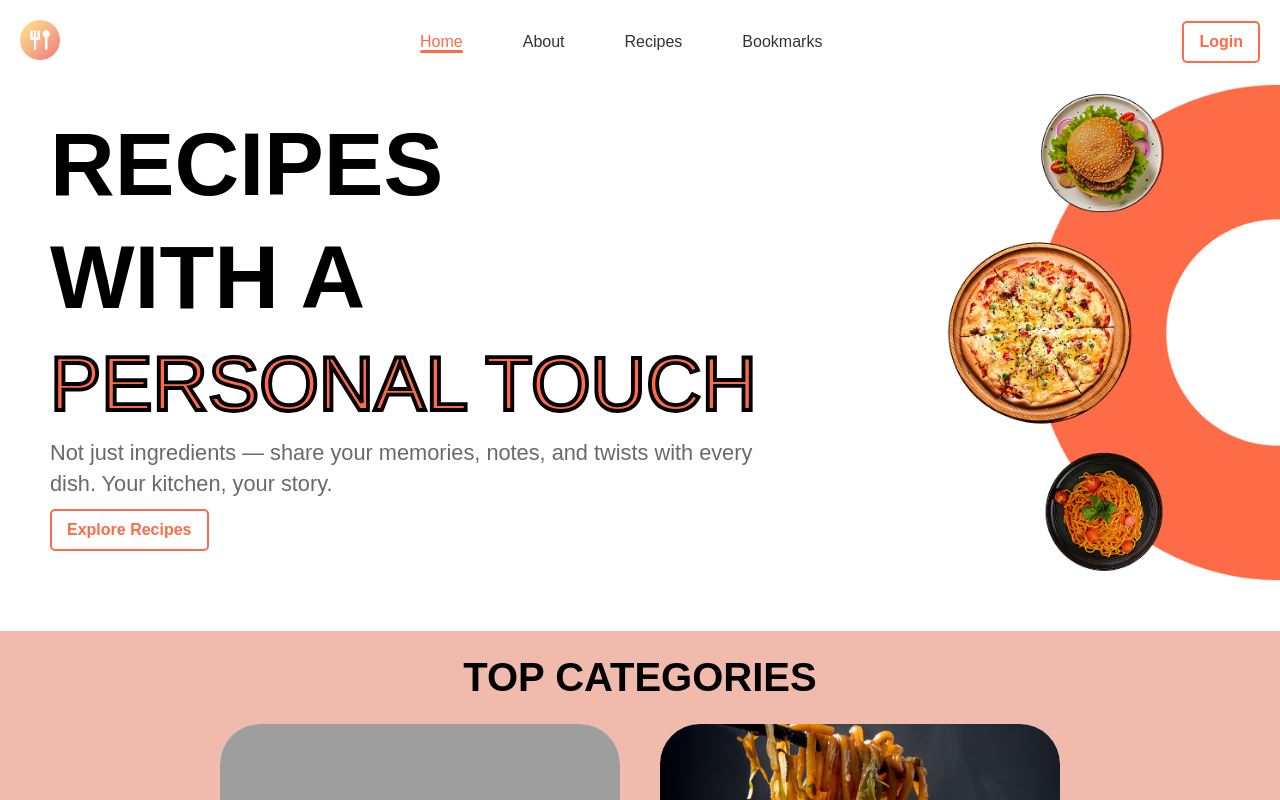
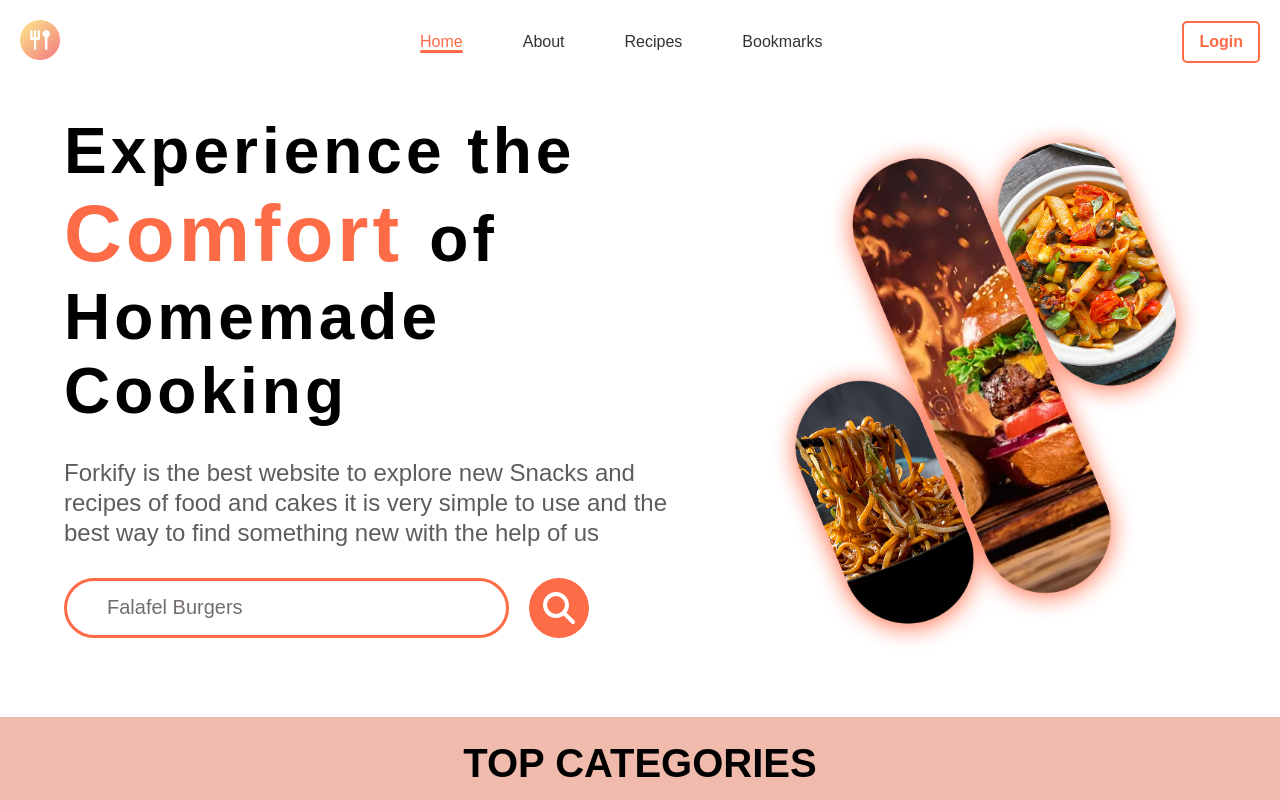
Before and after one commit to PavitrankMishra/Food-Recipe-, a React (Vite) app: page / in a window 1280 px wide. Shown: the top 800 px of the page. Built offline with nearby package versions, Linux system fonts and the light colour scheme; no server answers; grey boxes are pictures that could not be loaded; a web font is replaced by a local one.

Commit message:
"style: styled the user interface for hero component"

```diff
--- a/src/Components/Hero.css
+++ b/src/Components/Hero.css
@@ -6,26 +6,38 @@
 }
 
 .heroContainer .heroLeft {
-  width: 60%;
+  width: 50%;
   display: flex;
   align-items: flex-start;
   flex-direction: column;
   justify-content: center;
-  padding-left: 50px;
-  gap: 10px;
-  order: 2px solid red;
+  /* padding-left: 20px; */
+  gap: 30px;
 }
 
 .heroContainer .heroLeft h1 {
   font-size: 120px;
   font-size: 7vw;
+  font-size: 64px;
+  letter-spacing: 4px;
 }
 
 .heroContainer .heroLeft span {
   font-size: 80px;
   font-size: 6vw;
+  font-size: 80px;
   color: #fd6b47;
-  -webkit-text-stroke: 0.3vw #000;
+  letter-spacing: 4%;
+  /* -webkit-text-stroke: 0.3vw #000; */
+}
+
+.heroContainer .heroLeft .subtext {
+  font-size: 24px;
+  letter-spacing: 4%;
+  font-weight: 500;
+  line-height: 30px;
+  color: #5d5d5d;
+  max-width: 681px;
 }
 
 .heroContainer .heroLeft p {
@@ -39,6 +51,44 @@
   background-color: transparent;
   border: none;
   outline: none;
+  cursor: pointer;
+}
+
+.heroContainer .heroLeft input {
+  border: none;
+  border: 3px solid #fd6b47;
+  border-radius: 40px;
+  height: 60px;
+  width: 445px;
+}
+
+.heroContainer .heroLeft .styled-input {
+  color: #736d6d;
+  font-size: 20px;
+  letter-spacing: 40%;
+  line-height: 20px;
+  font-weight: 500;
+  padding-left: 40px;
+  outline: none;
+}
+
+.heroContainer .heroLeft .inputRecipe {
+  display: flex;
+  align-items: center;
+  justify-content: center;
+  flex-direction: row;
+  gap: 20px;
+}
+
+.heroContainer .heroLeft .magnifyingContainer {
+  height: 60px;
+  width: 60px;
+  display: flex;
+  align-items: center;
+  justify-content: center;
+  border-radius: 50%;
+  background-color: #fd6b47;
+  color: #ffffff;
   cursor: pointer;
 }
 
@@ -57,12 +107,12 @@ a:active {
   height: 100%;
   display: flex;
   align-items: center;
-  justify-content: flex-end;
+  justify-content: flex-start;
 }
 
 .heroContainer .heroRight img {
-  height: 100%;
-  width: 28vw;
+  width: 100%;
+  max-height: 600px;
 }
 
 @media screen and (max-width: 600px) {
@@ -83,10 +133,6 @@ a:active {
     font-size: 10vw;
     letter-spacing: 0.2px;
     -webkit-text-stroke: 0.4vw #000;
-    /* font-size: 80px;
-    font-size: 6vw;
-    color: #fd6b47;
-    -webkit-text-stroke: 0.3vw #000; */
   }
 
   .heroContainer .heroLeft {
--- a/src/Components/Hero.jsx
+++ b/src/Components/Hero.jsx
@@ -2,23 +2,41 @@ import React from "react";
 import "./Hero.css";
 import Hero1 from "../Assets/Hero1.png";
 import Button from "./Button";
+import HeroRight from "../Assets/HeroRight.png";
+import { faMagnifyingGlass } from "@fortawesome/free-solid-svg-icons";
+import { FontAwesomeIcon } from "@fortawesome/react-fontawesome";
 
 const Hero = () => {
   return (
     <>
       <section className="heroContainer">
         <section className="heroLeft">
-          <h1>RECIPES</h1>
-          <h1>WITH A</h1>
-          <span>PERSONAL TOUCH</span>
-          <p>
-            Not just ingredients — share your memories, notes, and twists with
-            every dish. Your kitchen, your story.
-          </p>
-          <Button location={"/recipes"}>Explore Recipes</Button>
+          <section className="leftText">
+            <h1>Experience the</h1>
+            <h1>
+              <span>Comfort </span> of
+            </h1>
+            <h1>Homemade Cooking</h1>
+          </section>
+          <span className="subtext">
+            Forkify is the best website to explore new Snacks and recipes of
+            food and cakes it is very simple to use and the best way to find
+            something new with the help of us
+          </span>
+          <section className="inputRecipe">
+            <input
+              type="text"
+              value="Falafel Burgers"
+              className="styled-input"
+            />
+            <section className="magnifyingContainer">
+              <FontAwesomeIcon icon={faMagnifyingGlass} size="2xl" />
+            </section>
+          </section>
+          {/* <Button location={"/recipes"}>Explore Recipes</Button> */}
         </section>
         <section className="heroRight">
-          <img src={Hero1} alt="Hero Image" />
+          <img src={HeroRight} alt="Hero Image" />
         </section>
       </section>
     </>
```
